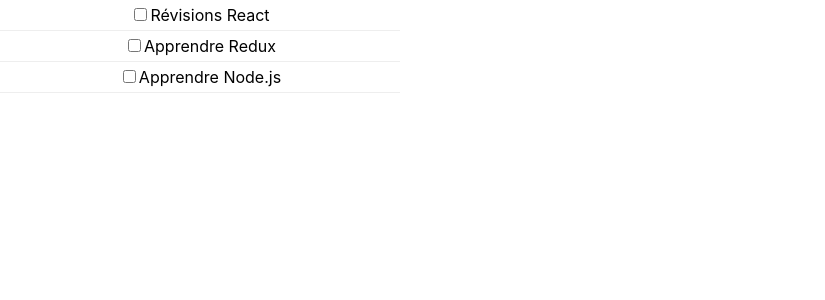
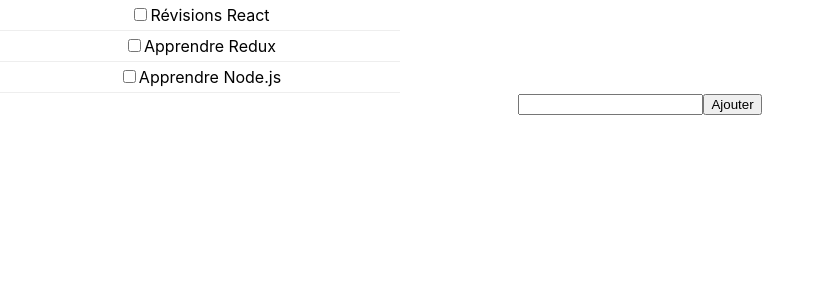
Before and after one commit to WildWilder31/global-state, a React (Create React App) app: page / in a window 1280 px wide. Shown: the top 300 px of the page, without its empty margins (0-825 px from the left). Built offline with nearby package versions, Linux system fonts and the light colour scheme.

Commit message:
Ajout d'un nouveau todo

```diff
--- a/src/App.js
+++ b/src/App.js
@@ -2,12 +2,41 @@ import React, { Component } from 'react';
 import logo from './logo.svg';
 import './App.css';
 import TodoList from './TodoList';
+import TodoForm from './TodoForm';
+import todos from './data/todos.json';
 
 class App extends Component {
+  constructor(props) {
+    super(props);
+    this.state = {
+      todos: todos,
+      nextId: todos.length + 1
+    }
+  }
+
+  addTodo = title => {
+    const todo = {
+      completed: false,
+      title: title,
+      id: this.state.nextId
+    };
+    // On serait tenté de faire ça:
+    // this.state.todos.push(todo);
+    // On pourrait aussi tenter ça:
+    // const todos = this.state.todos;
+    // todos.push(todo);
+    // this.setState({ todos: todos });
+    const todos = this.state.todos.concat([todo]);
+    this.setState({
+      todos: todos,
+      nextId: this.state.nextId + 1
+    });
+  }
   render() {
     return (
       <div className="App">
-        <TodoList />
+        <TodoList todos={this.state.todos} />
+        <TodoForm addTodo={this.addTodo} />
       </div>
     );
   }
--- /dev/null
+++ b/src/TodoForm.js
@@ -0,0 +1,43 @@
+import React, { Component } from 'react';
+
+class TodoForm extends Component {
+    constructor(props) {
+        super(props);
+        this.state = {
+            title: ''
+        };
+    }
+    handleChange = event => {
+        this.setState({
+            title: event.target.value
+        });
+    }
+
+    handleSubmit = event => {
+        // Empêche de sortir de la page
+        event.preventDefault();
+        this.props.addTodo(this.state.title);
+        this.setState({ title: '' });
+    }
+    render() {
+        return (
+            <form
+                className="TodoForm"
+                onSubmit={this.handleSubmit}
+            >
+                <input
+                    value={this.state.title}
+                    type="text"
+                    onChange={this.handleChange}
+                />
+
+                <input
+                    type="submit"
+                    value="Ajouter"
+                />
+            </form>
+        );
+    }
+}
+
+export default TodoForm;
--- a/src/TodoList.js
+++ b/src/TodoList.js
@@ -1,11 +1,10 @@
 import React, { Component } from 'react';
 import TodoItem from './TodoItem';
-import todos from './data/todos';
 
 const TodoList = props => (
     <div>
     {
-        todos.map(todo => (
+        props.todos.map(todo => (
             <TodoItem key={todo.id} title={todo.title} completed={todo.completed} />
         ))
     }
```
